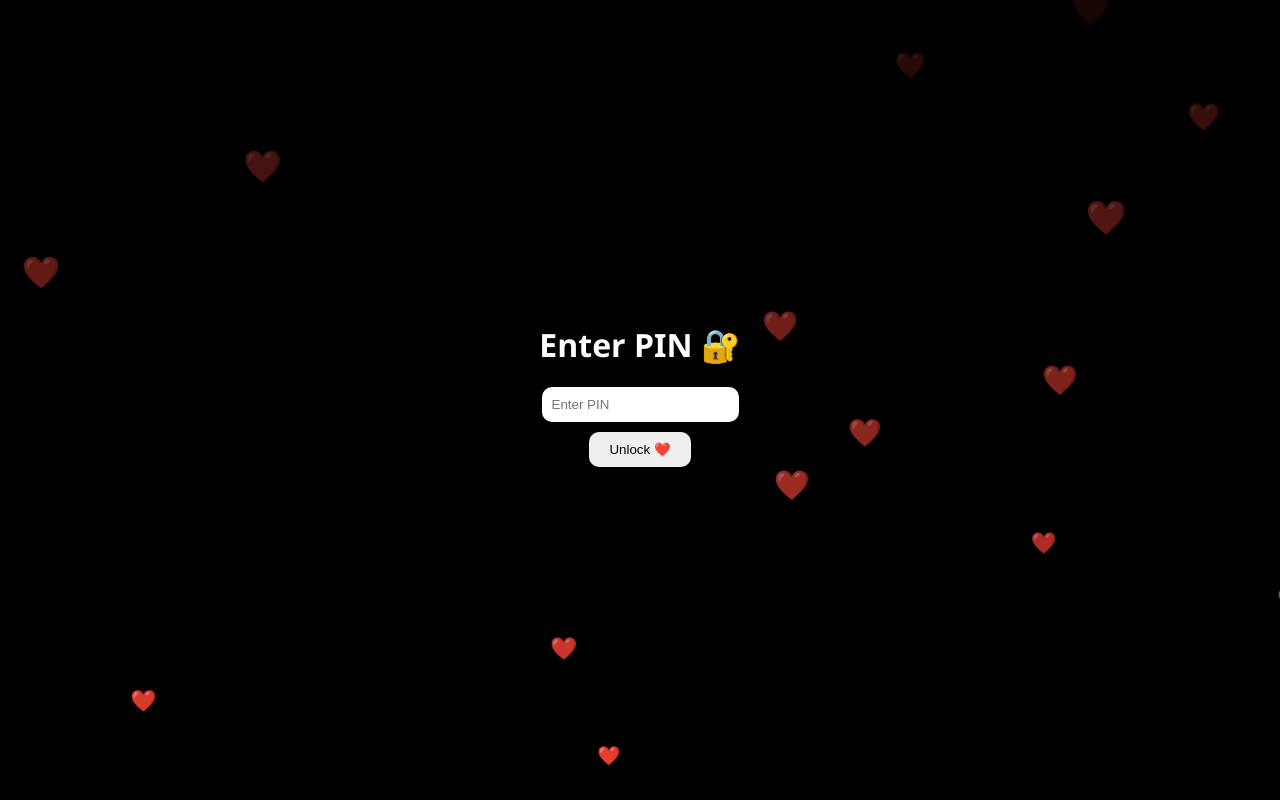
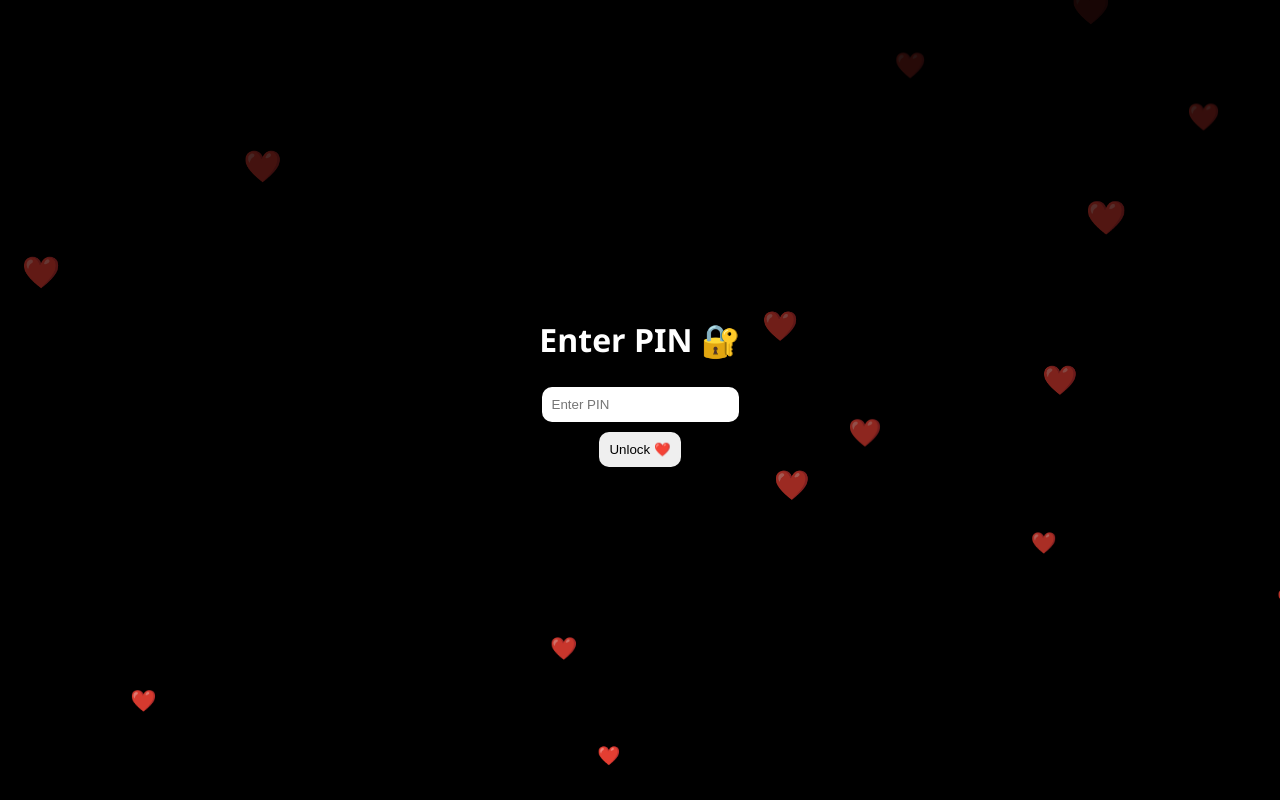
Before and after one commit to hridishna-bot/birthday_gift, a plain HTML site: page index.html in a window 1280 px wide. Drawn offline with Linux system fonts and the light colour scheme.

Commit message:
Refactor index.html for improved styles and transitions
Refactor styles and improve scene transitions for better user experience.

```diff
--- a/index.html
+++ b/index.html
@@ -14,6 +14,7 @@ body{
   overflow:hidden;
 }
 
+/* SCENES */
 .scene{
   position:absolute;
   width:100%;
@@ -24,26 +25,24 @@ body{
   flex-direction:column;
   opacity:0;
   transition:1s;
+  z-index:2;
 }
 
 .active{
   opacity:1;
 }
 
-input{
+/* INPUT FIX */
+input, button{
   padding:10px;
   border-radius:10px;
   border:none;
+  margin:5px;
+  position:relative;
+  z-index:3;
 }
 
-button{
-  padding:10px 20px;
-  border:none;
-  border-radius:10px;
-  margin-top:10px;
-  cursor:pointer;
-}
-
+/* IMAGES */
 img{
   width:200px;
   margin:10px;
@@ -54,11 +53,13 @@ img{
   font-size:70px;
 }
 
-/* hearts */
+/* HEARTS FIXED */
 .heart{
   position:fixed;
   bottom:-20px;
   animation:floatUp 5s linear infinite;
+  pointer-events:none; /* THIS FIXES CLICK ISSUE */
+  z-index:1;
 }
 
 @keyframes floatUp{
@@ -68,13 +69,14 @@ img{
   }
 }
 
-/* confetti */
+/* CONFETTI */
 .confetti{
   position:fixed;
   width:10px;
   height:10px;
   top:0;
   animation:fall 3s linear infinite;
+  pointer-events:none;
 }
 
 @keyframes fall{
@@ -101,7 +103,7 @@ img{
   <div id="count">5</div>
 </div>
 
-<!-- BIRTHDAY -->
+<!-- BDAY -->
 <div class="scene" id="s3">
   <h1>Happy Birthday Arun 🎉</h1>
 </div>
@@ -136,9 +138,9 @@ img{
 </audio>
 
 <script>
-// PIN
+// PIN FUNCTION
 function checkPin(){
-  let value = document.getElementById("pin").value.trim();
+  let value = document.getElementById("pin").value.trim().toLowerCase();
 
   if(value === "bubu"){
     go(1,2);
@@ -185,7 +187,7 @@ function celebrate(){
   }
 }
 
-// HEARTS
+// HEARTS (NON-BLOCKING)
 setInterval(()=>{
   let h=document.createElement("div");
   h.className="heart";
```
